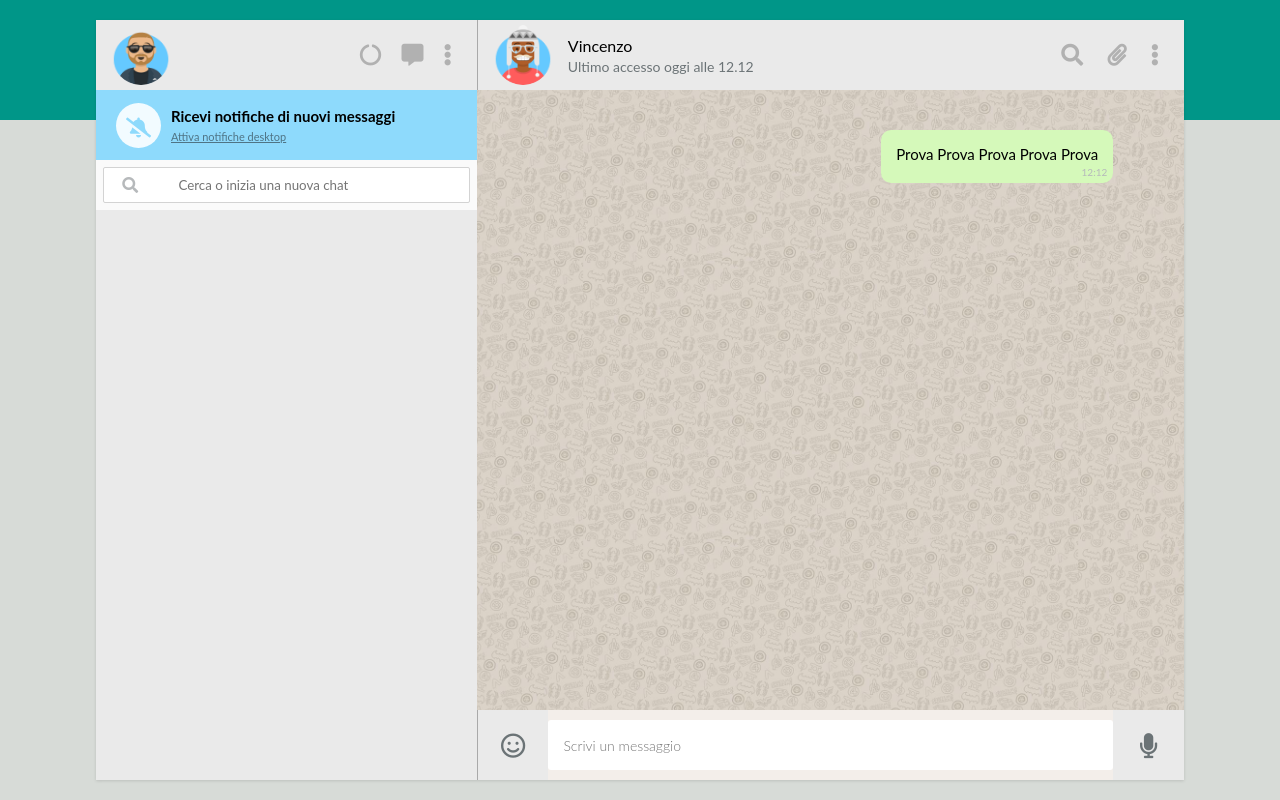
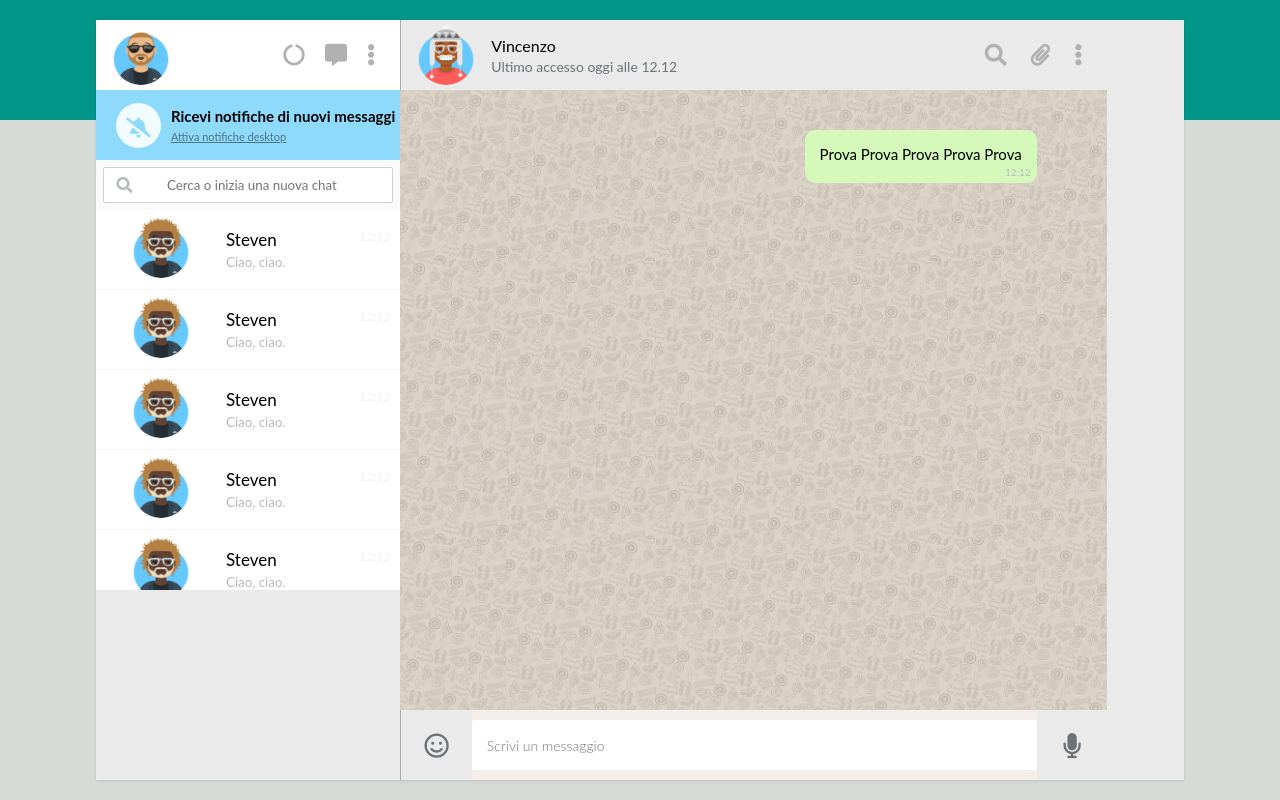
Before and after one commit to paciGit/js-html-css-boolzap, a plain HTML site: page index.html in a window 1280 px wide. Drawn offline with nearby package versions, Linux system fonts and the light colour scheme.

Commit message:
Piccoli miglioramenti step 1

```diff
--- a/css/style.css
+++ b/css/style.css
@@ -74,10 +74,10 @@ body {
   height: 100%;
 }
 
-.contacts-tot {
+/* .contacts-tot {
   width: 35%;
   height: 100%;
-}
+} */
 
 .chat-tot {
   width: 65%;
@@ -101,11 +101,6 @@ body {
 }
 
 /* SEZIONE CONTATTI ---------------------------------------- */
-.contacts-in {
-  width: 100%;
-  height: 100%;
-}
-
 /* .profile {
   width: 100%;
   height: 70px;
@@ -206,8 +201,9 @@ body {
   color: #B6B9BB;
 }
 
+/* Sezione contatti --------------------------------------- */
 /* Contacts */
-.contacts {
+.contacts-tot {
   height: calc(100% - 190px);
   background: #fff;
   overflow-y: scroll;
@@ -217,10 +213,10 @@ body {
   width: 100%;
   height: 80px;
   align-items: center;
-
   cursor: pointer;
   border-bottom: 1px solid #F5F5F5;
 }
+
 .contacts-in:hover {
   background: #f4f5f5;
 }
```
Also changed, not shown: index.html (+1 -1 lines).
